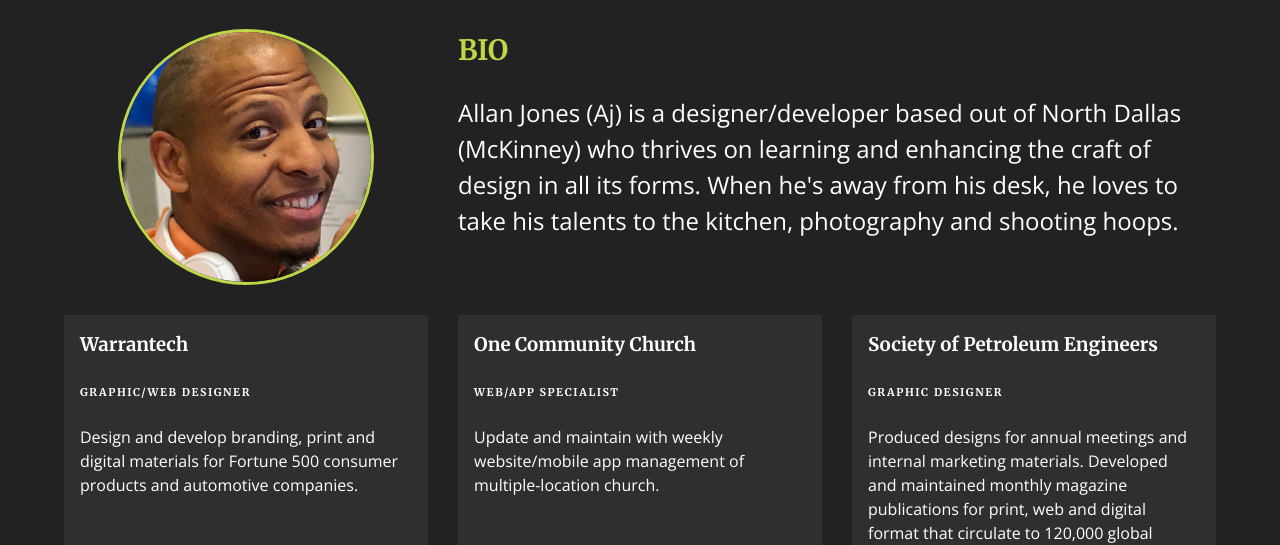
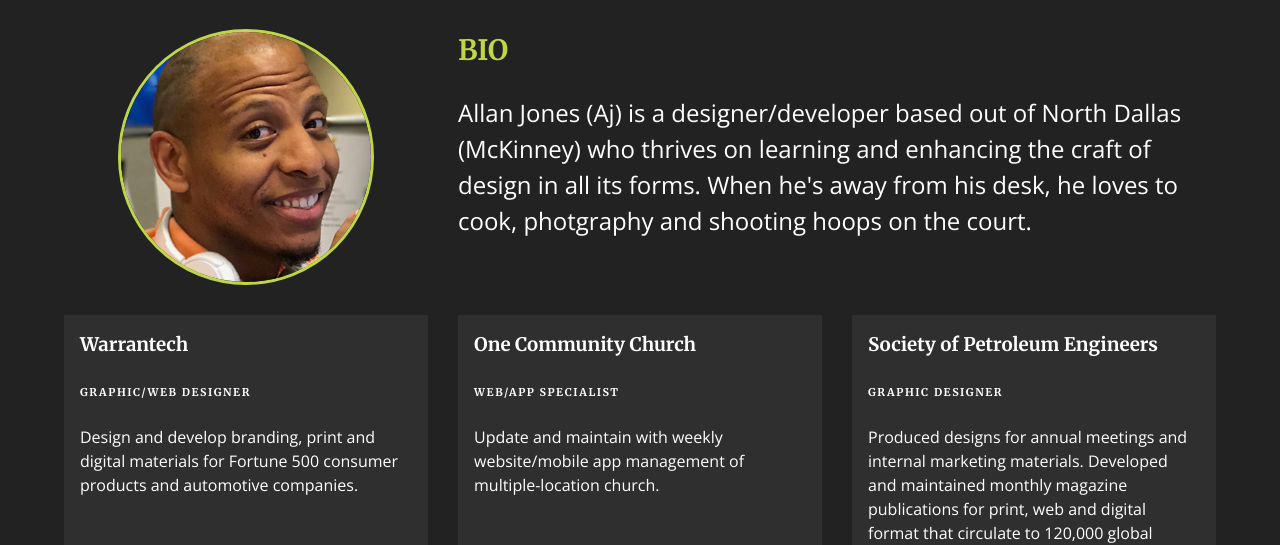
Before and after one commit to alljones/alljones.github.io, a website: page dist/about.html in a window 1280 px wide. Shown: the part 260-805 px from the top of the page. Drawn offline with nearby package versions, Linux system fonts and the light colour scheme.

Commit message:
updated intro

```diff
--- a/dist/about.html
+++ b/dist/about.html
@@ -45,7 +45,7 @@
         <img src="img/portrait.jpg" alt="Allan Joness" class="bio-image"/>
         <div class="bio">
             <h3 class="text-secondary">BIO</h3>
-            <p>Allan Jones (Aj) is a designer/developer based out of North Dallas (McKinney) who thrives on learning and enhancing the craft of design in all its forms. When he's away from his desk, he loves to take his talents to the kitchen, photography and shooting hoops.</p>
+            <p>Allan Jones (Aj) is a designer/developer based out of North Dallas (McKinney) who thrives on learning and enhancing the craft of design in all its forms. When he's away from his desk, he loves to cook, photgraphy and shooting hoops on the court.</p>
         </div>
         <div class="skill skill-1">
             <ul>
```
